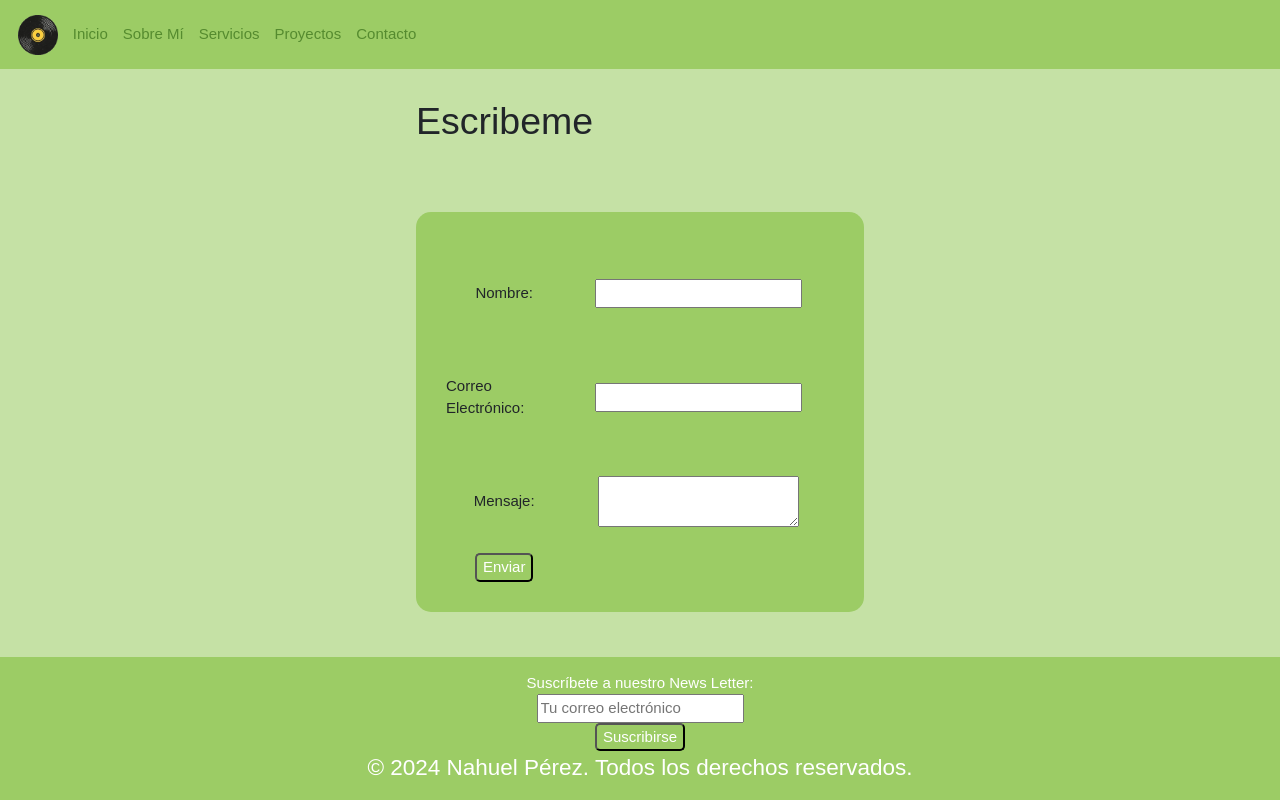
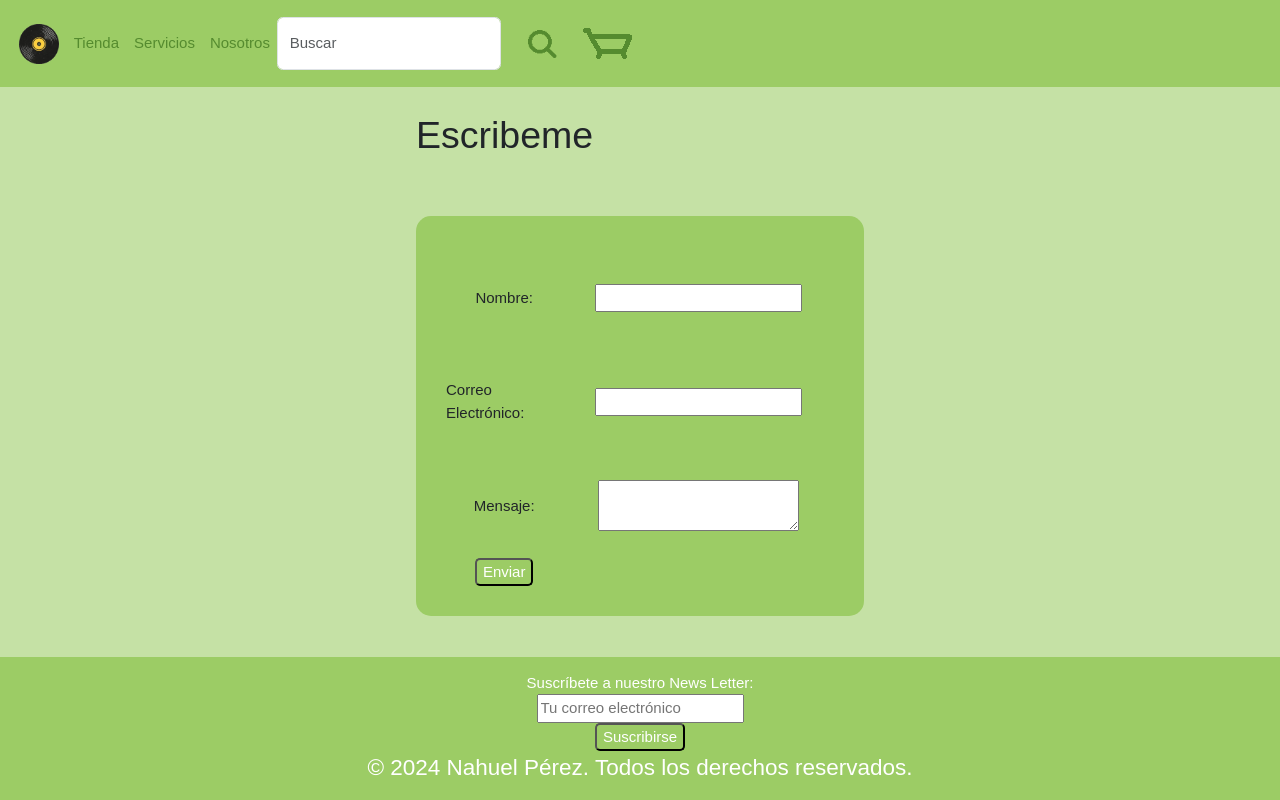
Before and after one commit to nahuel30/Proyecto-Front-1, a website: page html/contacto.html in a window 1280 px wide. Drawn offline with nearby package versions, Linux system fonts and the light colour scheme.

Commit message:
Nuevo NavBar

```diff
--- a/html/contacto.html
+++ b/html/contacto.html
@@ -20,26 +20,29 @@
     <header class="header">
         <nav class="navbar navbar-expand-lg">
             <div class="container-fluid">
-                <a class="logo"><img src="../images/images.png" alt="logotipo"></a>
                 <button class="navbar-toggler" type="button" data-bs-toggle="collapse" data-bs-target="#navbarNav" aria-controls="navbarNav" aria-expanded="false" aria-label="Toggle navigation">
                     <span class="navbar-toggler-icon"></span>
                 </button>
                 <div class="collapse navbar-collapse" id="navbarNav">
-                    <ul class="navbar-nav">
+                    <ul class="navbar-nav align-items-center">
                         <li class="nav-item">
-                            <a class="nav-link" href="../index.html">Inicio</a>
+                            <a class="logo nav-link" aria-current="page" href="../index.html"><img src="../images/images.png" alt="Logotipo de la pagina"></a>
                         </li>
                         <li class="nav-item">
-                            <a class="nav-link" href="sobre_mi.html">Sobre Mí</a>
+                            <a class="nav-link" href="sobre_mi.html">Tienda</a>
                         </li>
                         <li class="nav-item">
                             <a class="nav-link" href="servicios.html">Servicios</a>
                         </li>
                         <li class="nav-item">
-                            <a class="nav-link" href="proyectos.html">Proyectos</a>
+                            <a class="nav-link" href="proyectos.html">Nosotros</a>
                         </li>
+                        <form class="d-flex" role="search">
+                            <input class="form-control me-2" type="search" placeholder="Buscar" aria-label="Search">
+                            <button class="btn logo" type="submit"><img src="../images/lupa.png" alt="Lupa"></button>
+                        </form>
                         <li class="nav-item">
-                            <a class="nav-link" href="contacto.html">Contacto</a>
+                            <a class="nav-link" href="contacto.html"><img src="../images/carrito.png" alt="Carrito de compras"></a>
                         </li>
                     </ul>
               </div>
--- a/scss/main.scss
+++ b/scss/main.scss
@@ -40,7 +40,6 @@ html{
 				img {
 					width: 40px;
 					height: 40px;
-					margin: 7px;
 				}
 			}
 		}
@@ -320,7 +319,7 @@ html{
 			}
 		}
 		p {
-			font-size: $font-size-tablet;
+			font-size: $font-size-mobile;
 		}
 	}
 }
```
Also changed, not shown: html/proyectos.html (+9 -6 lines), html/servicios.html (+9 -6 lines), html/sobre_mi.html (+9 -6 lines), index.html (+9 -5 lines), css/style.css, images/carrito.png (added), images/lupa.png (added), 1 other file.
